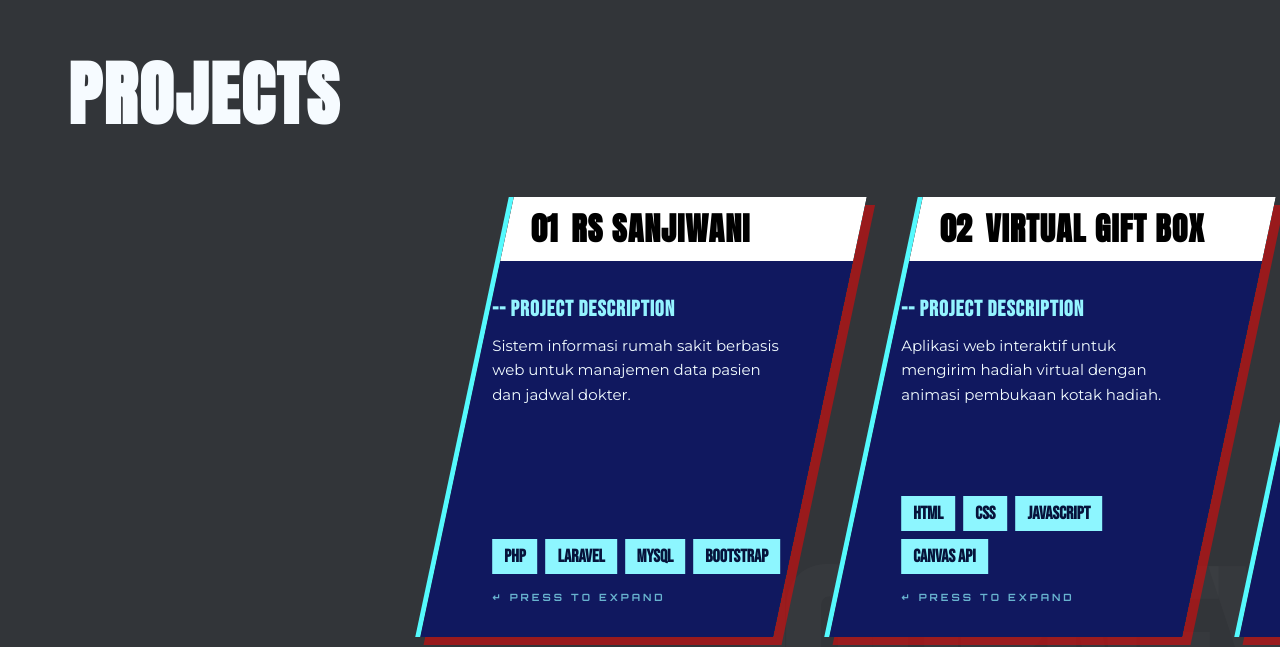
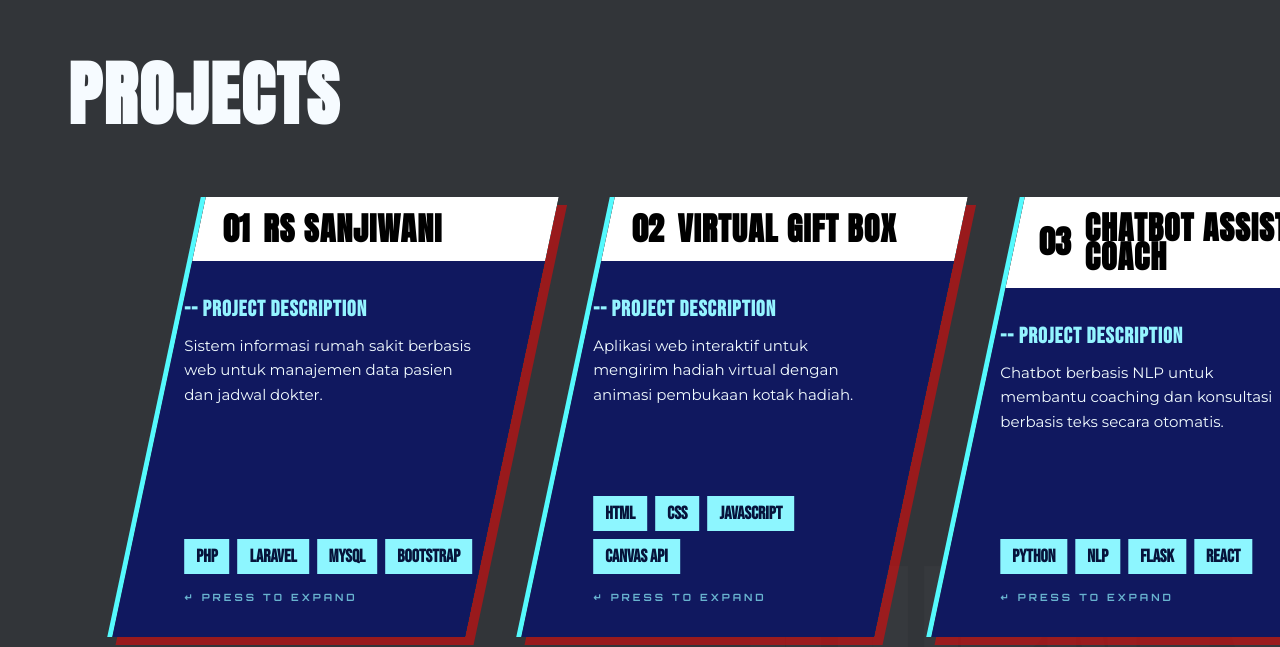
Before and after one commit to GusWid715/protofolio, a React (Vite) app: page / in a window 1280 px wide. Shown: the part 2433-3080 px from the top of the page. Built offline with nearby package versions, Linux system fonts and the light colour scheme.

Commit message:
feat: add project showcase section and global character overlay component

```diff
--- a/src/components/GlobalCharacterOverlay.tsx
+++ b/src/components/GlobalCharacterOverlay.tsx
@@ -47,8 +47,8 @@ const PHASES = [
   },
   {
     img:   '/images/char_projects.png',
-    // Bottom-left
-    bottom: '0', left: '0px', right: 'auto',
+    // Bottom-right (matches previous sections)
+    bottom: '0', left: 'auto', right: '-2vw',
     x: '0%',
     scale:  0.90,
     height: '85vh',
--- a/src/components/sections/S4_Projects.tsx
+++ b/src/components/sections/S4_Projects.tsx
@@ -53,7 +53,7 @@ export function S4_Projects() {
             variants={staggerContainer}
             initial="hidden"
             animate={inView ? 'visible' : 'hidden'}
-            className="absolute inset-0"
+            className="absolute inset-0 z-10"
           >
             {/* Header */}
             <div className="absolute top-0 left-0 w-full px-8 md:px-14 pt-[12vh] pointer-events-none z-10">
@@ -72,7 +72,7 @@ export function S4_Projects() {
               className="absolute top-0 left-0 w-full h-full flex flex-row flex-nowrap items-center overflow-x-auto snap-x snap-mandatory scroll-smooth"
               style={{
                 paddingTop: '100px',
-                paddingLeft: '42vw',
+                paddingLeft: '12vw',
                 paddingRight: '12vw',
                 gap: '4vw',
                 scrollbarWidth: 'none',
```
